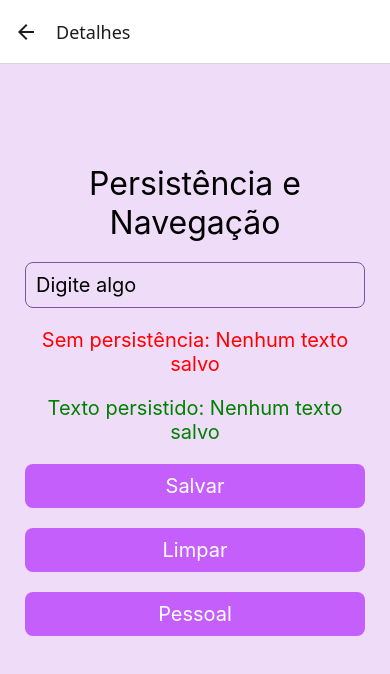
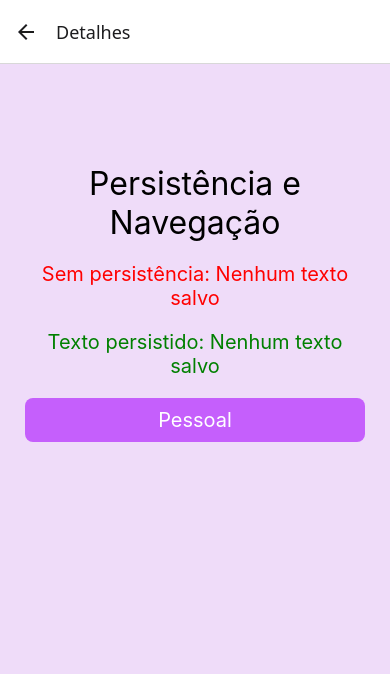
Before and after one commit to imlaurinhaaa/mobile-home-details, a React Native app: screen /Detalhes in a window 390 px wide. Shown: the top 674 px of the page. Built offline with nearby package versions, Linux system fonts and the light colour scheme.

Commit message:
feat: fix the structure

```diff
--- a/pages/Detalhes.js
+++ b/pages/Detalhes.js
@@ -1,6 +1,4 @@
-import React, { useState, useEffect } from "react";
-import { View, Text, TextInput, TouchableOpacity, StyleSheet } from "react-native";
-import * as SecureStore from "expo-secure-store";
+import { View, Text, TouchableOpacity, StyleSheet } from "react-native";
 
 const TextoExibido = ({ titulo, texto, cor }) => (
     <Text style={[styles.texto, { color: cor }]}>
@@ -8,63 +6,18 @@ const TextoExibido = ({ titulo, texto, cor }) => (
     </Text>
 );
 
-export default function HomeScreen({ navigation }) {
-    const [texto, setTexto] = useState("");
-    const [textoPersistido, setTextoPersistido] = useState("");
-    const [textoSalvoSemPersistencia, setTextoSalvoSemPersistencia] = useState("");
-
-    useEffect(() => {
-        const carregarTextoPersistido = async () => {
-            const textoSalvo = await SecureStore.getItemAsync("meuTexto");
-            if (textoSalvo) {
-                setTextoPersistido(textoSalvo);
-            }
-        };
-        carregarTextoPersistido();
-    }, []);
-
-    const salvarTexto = async () => {
-        if (!texto.trim()) {
-            alert("Por favor, insira algo.");
-            return;
-        }
-        await SecureStore.setItemAsync("meuTexto", texto);
-        setTextoPersistido(texto);
-        setTextoSalvoSemPersistencia(texto);
-        setTexto("");
-    };
-
-    const limparTexto = async () => {
-        await SecureStore.deleteItemAsync("meuTexto");
-        setTextoPersistido("");
-        setTextoSalvoSemPersistencia("");
-        alert("Texto apagado da persistência!");
-    };
+export default function DetalhesScreen({ navigation }) {
 
     return (
         <View style={styles.container}>
             <Text style={styles.titulo}>Persistência e Navegação</Text>
-            <TextInput
-                style={styles.input}
-                placeholder="Digite algo"
-                value={texto}
-                onChangeText={setTexto}
-            />
 
-            <TextoExibido titulo="Sem persistência" texto={textoSalvoSemPersistencia} cor="red" />
-            <TextoExibido titulo="Texto persistido" texto={textoPersistido} cor="green" />
-
-            <TouchableOpacity style={styles.botao} onPress={salvarTexto}>
-                <Text style={styles.textoBotao}>Salvar</Text>
-            </TouchableOpacity>
-
-            <TouchableOpacity style={styles.botao} onPress={limparTexto}>
-                <Text style={styles.textoBotao}>Limpar</Text>
-            </TouchableOpacity>
+            <TextoExibido titulo="Sem persistência" cor="red" />
+            <TextoExibido titulo="Texto persistido" cor="green" />
 
             <TouchableOpacity
                 style={styles.botao}
-                onPress={() => navigation.navigate("Pessoal", { textoNaoPersistido: textoSalvoSemPersistencia })}
+                onPress={() => navigation.navigate("Pessoal")}
             >
                 <Text style={styles.textoBotao}>Pessoal</Text>
             </TouchableOpacity>
@@ -84,13 +37,6 @@ const styles = StyleSheet.create({
         fontSize: 32,
         textAlign: "center",
     },
-    input: {
-        borderWidth: 1,
-        borderColor: "#7954A1",
-        borderRadius: 8,
-        padding: 10,
-        fontSize: 20,
-    },
     texto: {
         fontSize: 20,
         textAlign: "center",
```
